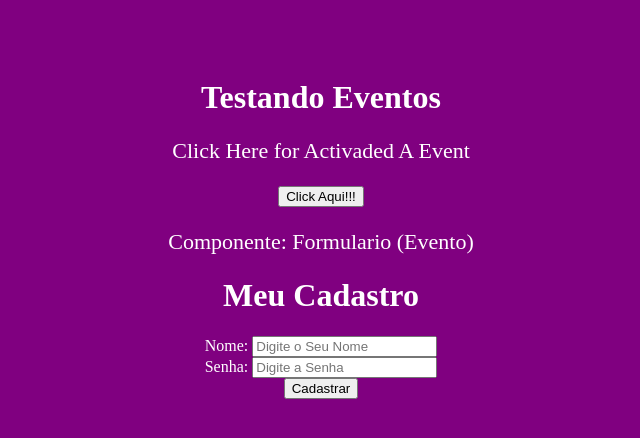
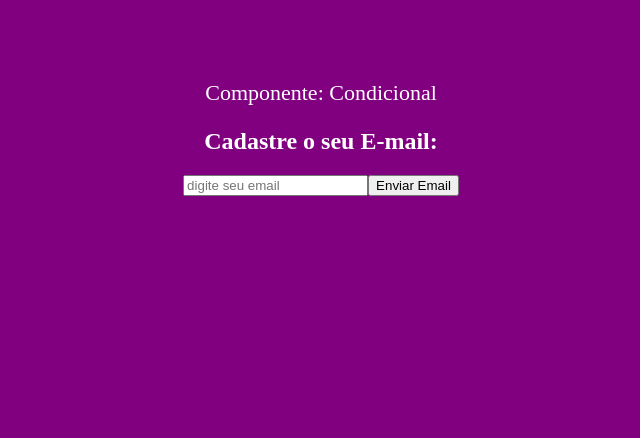
Before and after one commit to NatanSan2002/React-JS, a React (Create React App) app in the folder React/curso_Hora_de_Codar/: page / in a window 1280 px wide. Shown: the top 438 px of the page, without its empty margins (319-959 px from the left). Built offline with nearby package versions, Linux system fonts and the light colour scheme.

Commit message:
02/05/22

```diff
--- a/React/curso_Hora_de_Codar/src/App.js
+++ b/React/curso_Hora_de_Codar/src/App.js
@@ -1,6 +1,6 @@
 import './App.css';
-import Evento from "./components/Evento.js";
-import Formulario from "./components/Form.js";
+import Condicional from "./components/Condicional.js";
+
 
 
 
@@ -11,11 +11,9 @@ function App() {
 
   return (
     <div className="App">
-      <h1> Testando Eventos</h1>
-      <Evento/>
+     <p>Componente: Condicional </p>
+     <Condicional/>
 
-      <p>Componente: Formulario (Evento)</p>
-      <Formulario/>
 
 
     </div>
--- /dev/null
+++ b/React/curso_Hora_de_Codar/src/components/Condicional.js
@@ -0,0 +1,29 @@
+import {useState} from "react";
+
+function Condicional () {
+
+const [email,setEmail] = useState();
+
+
+function enviarEmail(e) {
+e.preventDefault();
+console.log("Testando Submit Email")
+}
+
+
+
+
+return (
+<div>
+<h2>Cadastre o seu E-mail:</h2>
+<form>
+<input type="email" placeholder="digite seu email" onChange={(e)=> setEmail(e.target.value)}/>
+<button type="submit" onClick={enviarEmail}>Enviar Email</button>
+</form>
+</div>
+)
+
+}
+
+
+export default Condicional;
--- a/React/curso_Hora_de_Codar/src/components/Evento.js
+++ b/React/curso_Hora_de_Codar/src/components/Evento.js
@@ -1,8 +1,14 @@
+import Button from "./evento/Button.js"
+
 function Evento() {
 
 function meuEvento() {
-console.log( `Evento do Botao foi Ativado com sucesso!!!`);
+console.log( `Activaded Firts Event`);
 };
+
+function Evento2() {
+console.log(`Activaded Second Evento`)
+}
 
 
 
@@ -10,7 +16,9 @@ console.log( `Evento do Botao foi Ativado com sucesso!!!`);
 return(
 <div>
 <p> Click Here for Activaded A Event</p>
-<input type="button" onClick={meuEvento} value="Click Aqui!!!" />
+<Button event={meuEvento} text="Primeiro Botão"/>
+<Button event={Evento2} text="Segundo Botão"/>
+
 </div>
 )
 }
--- /dev/null
+++ b/React/curso_Hora_de_Codar/src/components/evento/Button.js
@@ -0,0 +1,7 @@
+function Button (props){
+return <button onClick={props.event}> {props.text} </button>
+
+}
+
+
+export default Button;
```
Also changed, not shown: 1 other file (tests, documents, lock files or other folders).
